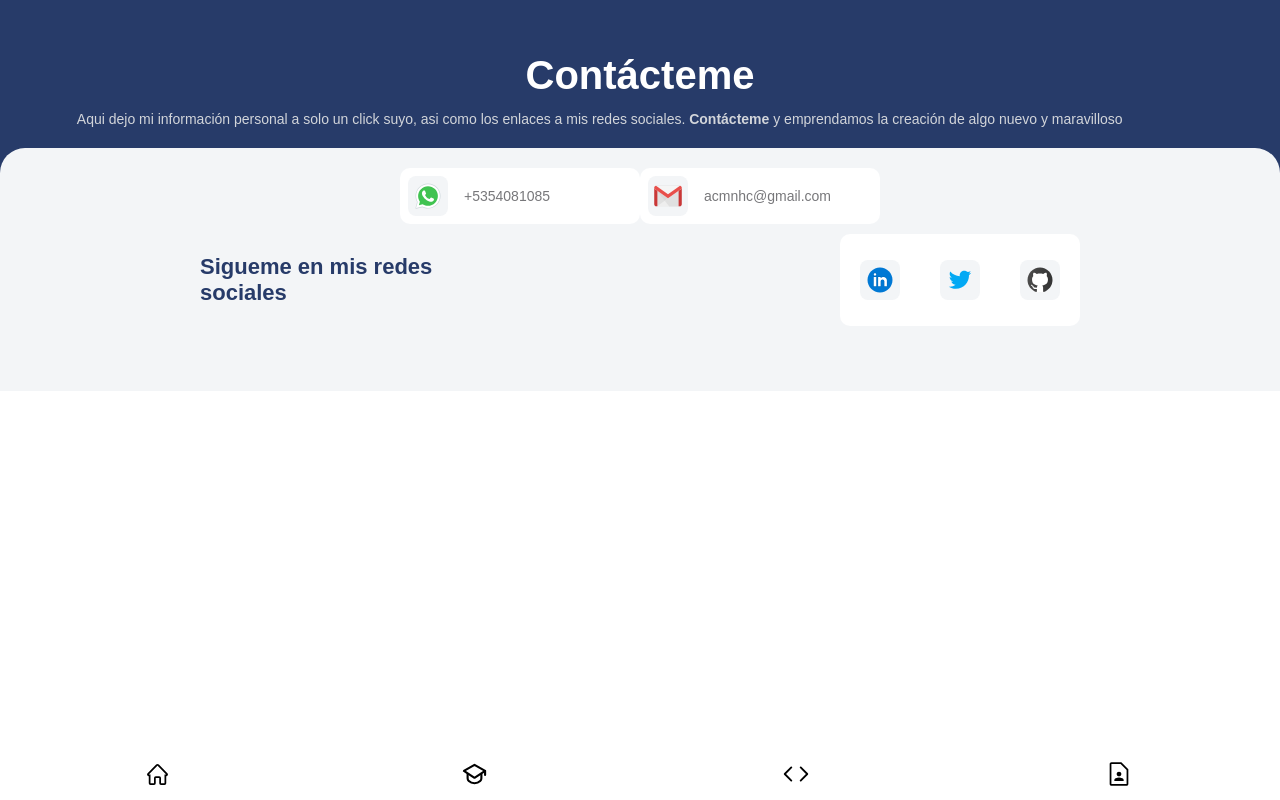
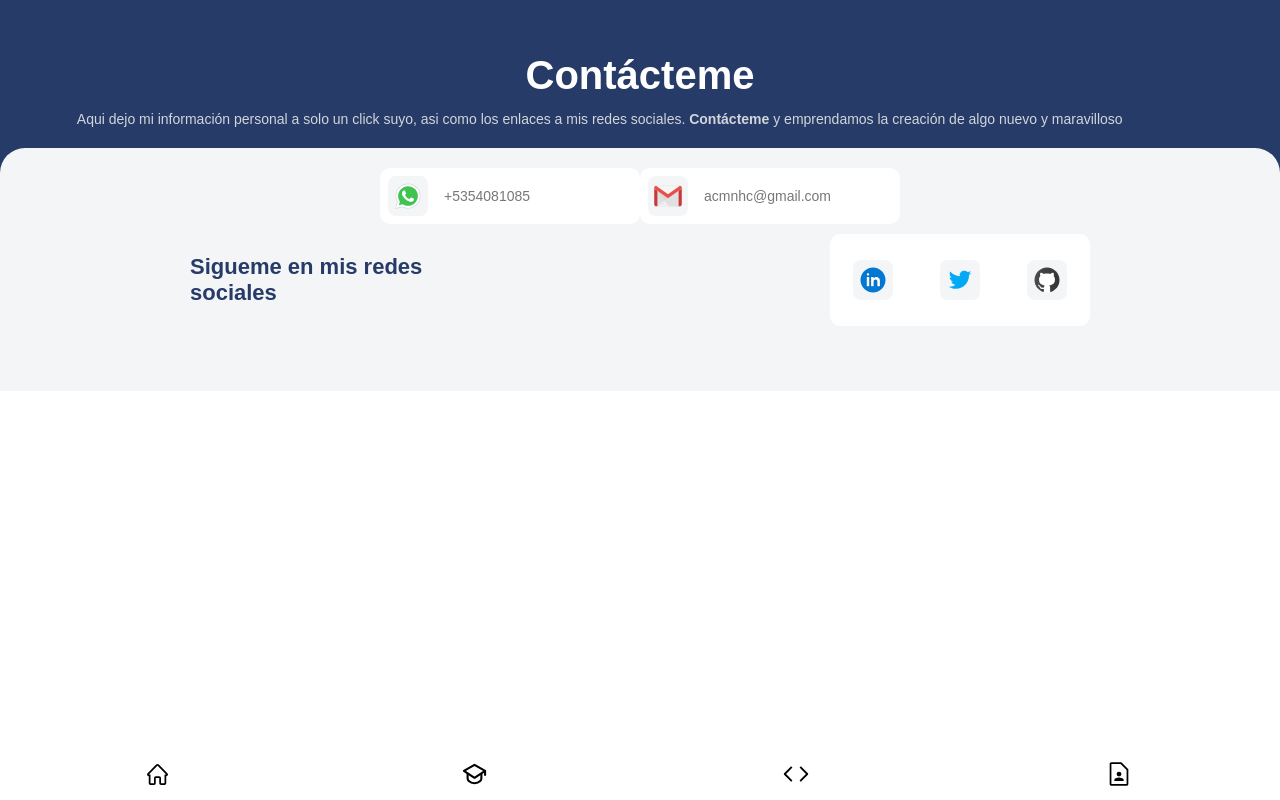
Before and after one commit to Yusei-0/Yusei-0, an Angular app: page /contact in a window 1280 px wide. Built offline with nearby package versions, Linux system fonts and the light colour scheme.

Commit message:
Fix container style

```diff
--- a/src/app/contact/contact/contact.component.css
+++ b/src/app/contact/contact/contact.component.css
@@ -49,7 +49,7 @@
 .information-section{
     display: flex;
     align-items: center;
-    width: 240px;
+    width: 260px;
     margin-bottom: 10px;
     border-radius: 10px;
     background-color: var(--just-white);
@@ -78,7 +78,7 @@
 }
 
 .contact-socialmedia h3{
-    width: 240px;
+    width: 260px;
 }
 
 .socialmedia-icons-container{
```
